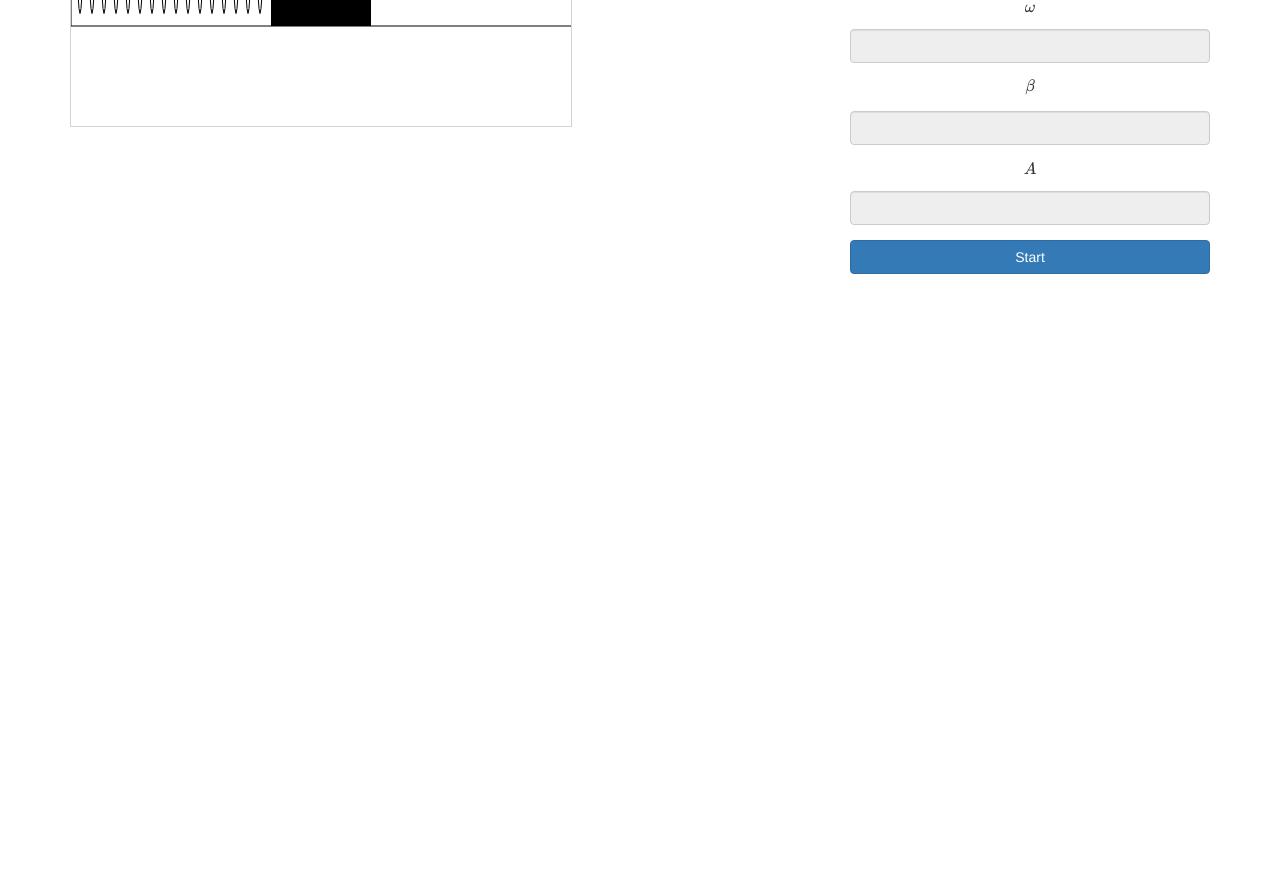
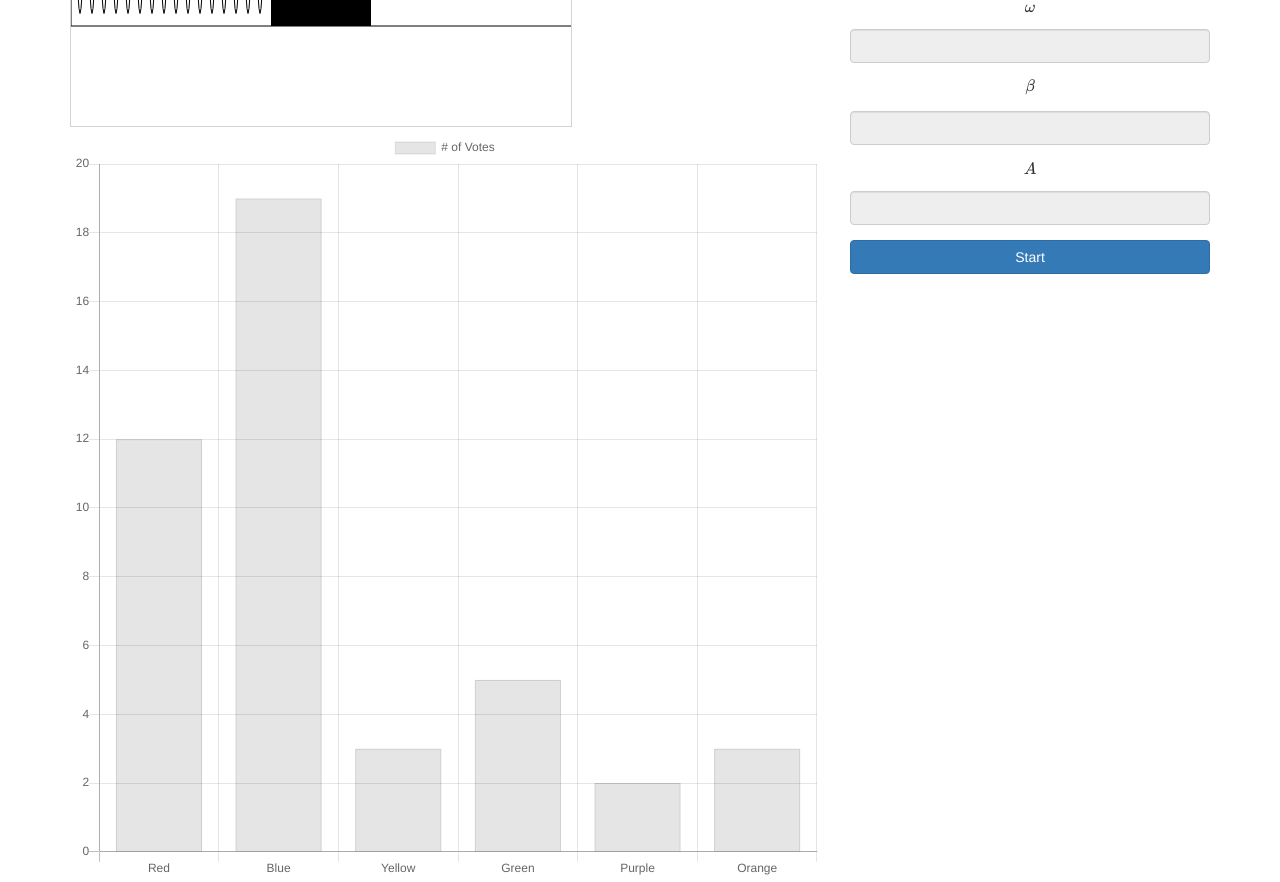
Before and after one commit to stalko/MotionOfSpringPendulum, a plain HTML site: page index.html in a window 1280 px wide. Shown: the part 460-1342 px from the top of the page. Before the commit the page ends 800 px from the top, so only its background shows below. Drawn offline with nearby package versions, Linux system fonts and the light colour scheme; some packages are replaced by stand-ins of ours.

Commit message:
- added charts js library

```diff
--- a/app.js
+++ b/app.js
@@ -3,9 +3,11 @@ var timerId;
 
 $( document ).ready(function() {
   	drow(0);
+  	showCharts();
 	MathJax.Hub.Config({
 	  tex2jax: {inlineMath: [['$','$'], ['\\(','\\)']]}
 	});
+
 });
 
 var state = false;
@@ -32,7 +34,7 @@ function f(t){
 }
 
 function Omega(){
-	omega.value = Math.sqrt(k.value*m.value);
+	omega.value = Math.sqrt(k.value * 10/m.value);
 	return -omega.value;
 }
 
@@ -80,3 +82,27 @@ function drow(width){
 function fillRect(context,width){
 	context.fillRect(width, 100, 100, 100);
 }
+
+function showCharts(){
+	var ctx = document.getElementById("myChart").getContext('2d');
+	var myChart = new Chart(ctx, {
+	    type: 'bar',
+	    data: {
+	        labels: ["Red", "Blue", "Yellow", "Green", "Purple", "Orange"],
+	        datasets: [{
+	            label: '# of Votes',
+	            data: [12, 19, 3, 5, 2, 3],
+	            borderWidth: 1
+	        }]
+	    },
+	    options: {
+	        scales: {
+	            yAxes: [{
+	                ticks: {
+	                    beginAtZero:true
+	                }
+	            }]
+	        }
+	    }
+	});
+}
--- a/index.html
+++ b/index.html
@@ -5,6 +5,8 @@
 	<script src="https://ajax.googleapis.com/ajax/libs/jquery/3.2.1/jquery.min.js"></script>
 	<link rel="stylesheet" href="https://maxcdn.bootstrapcdn.com/bootstrap/3.3.7/css/bootstrap.min.css" integrity="sha384-BVYiiSIFeK1dGmJRAkycuHAHRg32OmUcww7on3RYdg4Va+PmSTsz/K68vbdEjh4u" crossorigin="anonymous">
 	<script src='https://cdn.mathjax.org/mathjax/latest/MathJax.js?config=TeX-AMS-MML_HTMLorMML'></script>
+	<script src='https://cdnjs.cloudflare.com/ajax/libs/Chart.js/2.6.0/Chart.min.js'></script>
+	<script src='https://cdnjs.cloudflare.com/ajax/libs/Chart.js/2.6.0/Chart.bundle.min.js'></script>
 	<script src="./app.js"></script>
 	<title>The motion of a spring pendulum</title>
 </head>
@@ -14,11 +16,13 @@
 			<h1>$$A = A_0 e^{- \beta t} cos (\omega t) $$</h1>
 		    <div class="col-md-8">
 
-		    	<label>$$\omega = \sqrt{k \over m} $$</label>
+		    	<label>$$\omega = \sqrt{k g S\over m} $$</label>
 		    	<br>
 		    	<label>$$\beta = {r \over {2 m}} $$</label>
 		    	<br/>
 		    	<canvas id="myCanvas" width="500" height="300" style="border:1px solid #d3d3d3;"></canvas>
+		    	<br>
+		    	<canvas id="myChart" width="300" height="300"></canvas>
 		    </div>
 		    <div class="col-md-4">
 		    	<div class="form-group">
```
